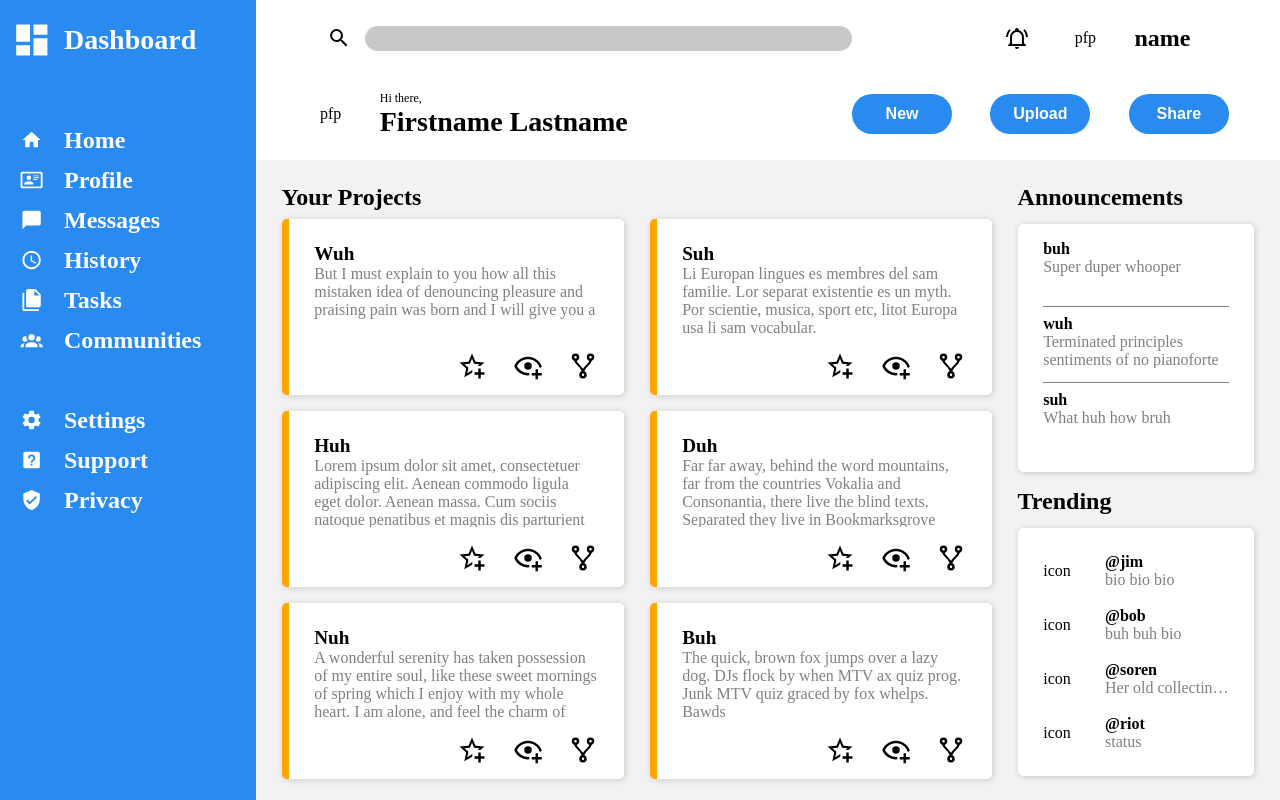
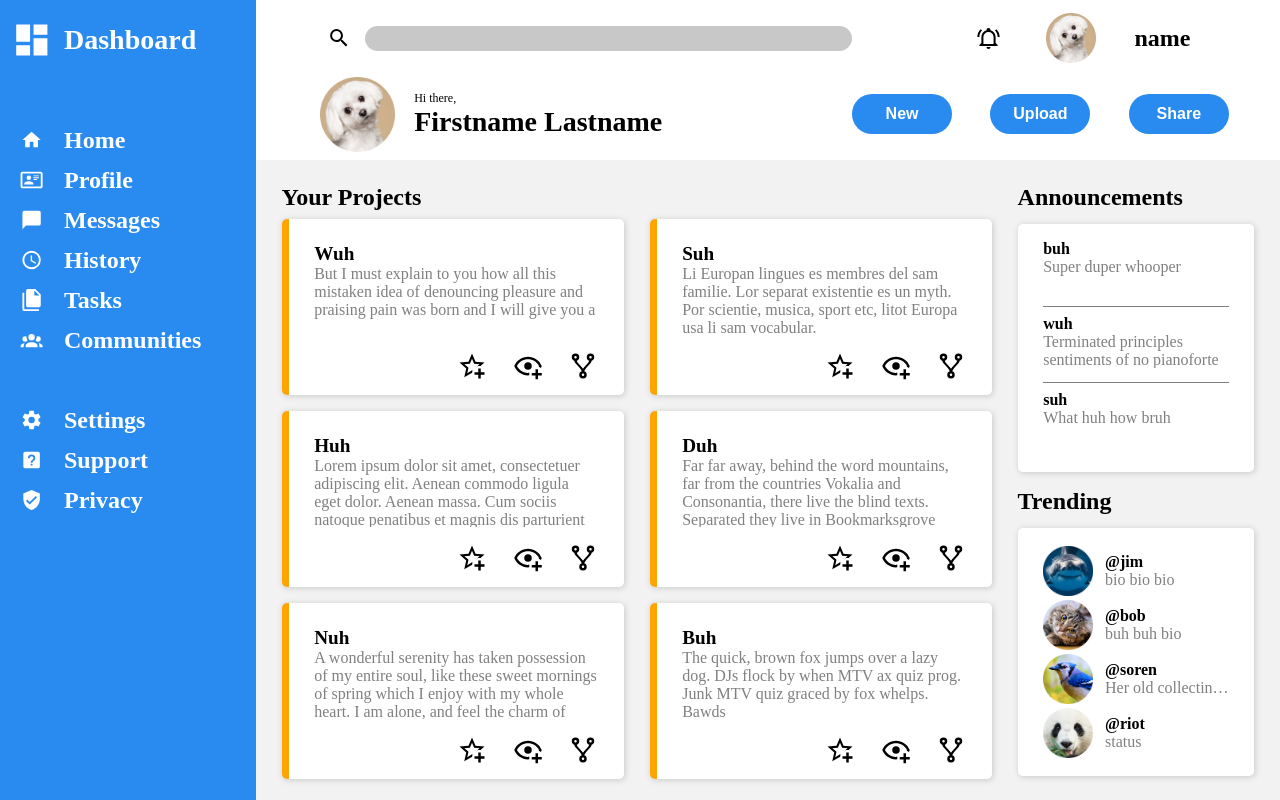
Before and after one commit to brocklee900/odinDashboard, a plain HTML site: page index.html in a window 1280 px wide. Drawn offline with Linux system fonts and the light colour scheme.

Commit message:
Add profile pictures

```diff
--- a/index.html
+++ b/index.html
@@ -80,11 +80,11 @@
             </div>
             <div class="headerIcons">
                 <img src="./images/bell-ring-outline.svg">
-                <div>pfp</div>
+                <img id="profilePic" src="./images/dawg.png">
                 <h1>name</h1>
             </div>
             <div class="welcomeMsg">
-                <div>pfp</div>
+                <img id="profilePic" src="./images/dawg.png">
                 <div class="message">
                     <p>Hi there,</p>
                     <h1>Firstname Lastname</h1>
@@ -180,28 +180,36 @@
                     <h1>Trending</h1>
                     <div class="trendingContainer card">
                         <div class="trendingItem">
-                            <div>icon</div>
+                            <div>
+                                <img id="profilePic" src="./images/shark.png">
+                            </div>
                             <div>
                                 <h3>@jim</h3>
                                 <p>bio bio bio</p>
                             </div>
                         </div>
                         <div class="trendingItem">
-                            <div>icon</div>
+                            <div>
+                                <img id="profilePic" src="./images/cat.png">
+                            </div>
                             <div>
                                 <h3>@bob</h3>
                                 <p>buh buh bio</p>
                             </div>
                         </div>
                         <div class="trendingItem">
-                            <div>icon</div>
+                            <div>
+                                <img id="profilePic" src="./images/bird.png">
+                            </div>
                             <div>
                                 <h3>@soren</h3>
                                 <p>Her old collecting she considered discovered.</p>
                             </div>
                         </div>
                         <div class="trendingItem">
-                            <div>icon</div>
+                            <div>
+                                <img id="profilePic" src="./images/panda.png">
+                            </div>
                             <div>
                                 <h3>@riot</h3>
                                 <p>status</p>
--- a/styles.css
+++ b/styles.css
@@ -87,7 +87,7 @@ body {
     grid-template-columns: 3fr 2fr;
 }
 
-.header img {
+.header img:first-child {
     width: 3vw;
     height: 3vh;
 }
@@ -121,6 +121,11 @@ body {
     padding-right: 7vw;
 }
 
+.headerIcons > #profilePic {
+    width: 50px;
+    height: 50px;
+}
+
 .headerIcons > h1 {
     font-size: 1.5rem;
 }
@@ -128,9 +133,14 @@ body {
 .header > .welcomeMsg {
     display: flex;
     align-items: center;
-    gap: 3vw;
+    gap: 1.5vw;
 
     padding-left: 5vw;
+}
+
+.welcomeMsg > #profilePic {
+    width: 75px;
+    height: 75px;
 }
 
 .welcomeMsg  p {
@@ -324,3 +334,8 @@ body {
     overflow: hidden;
     text-overflow: ellipsis;
 }
+
+.trendingItem #profilePic {
+    width: 50px;
+    height: 50px;
+}
```
Also changed, not shown: images/account-circle.svg (added), images/bird.png (added), images/cat.png (added), images/dawg.png (added), images/panda.png (added), images/shark.png (added).
